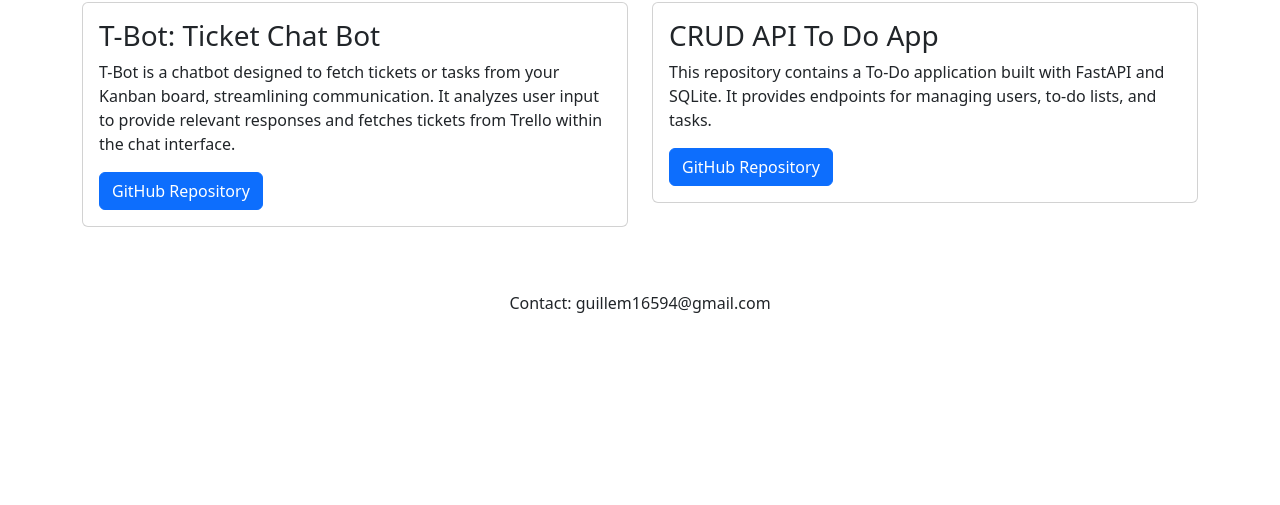
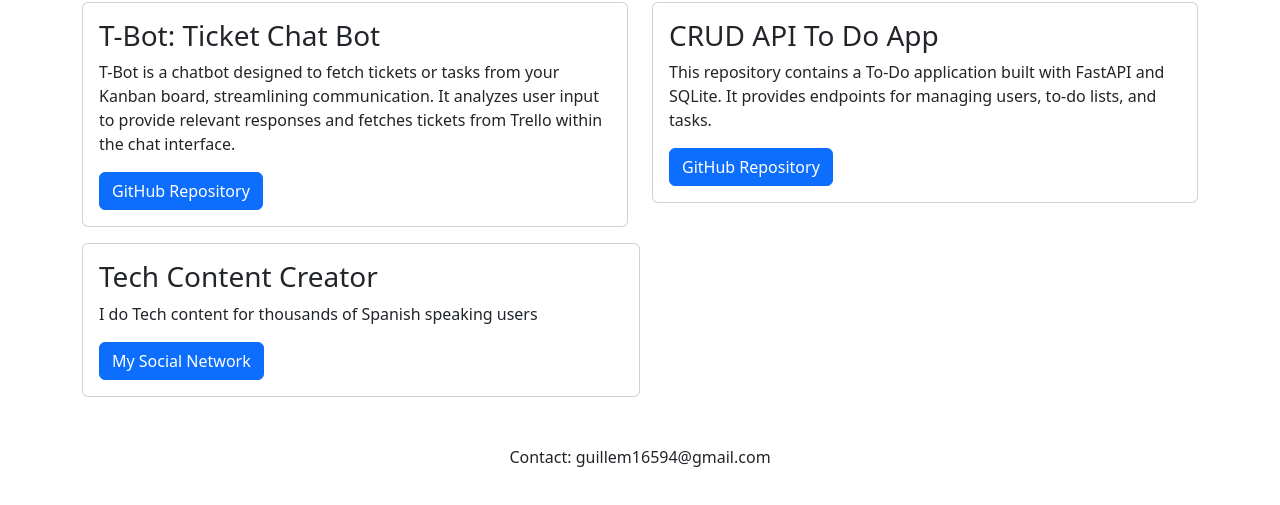
Before and after one commit to GuillemCortesOvide/gcoportfolio, a plain HTML site: page index.html in a window 1280 px wide. Shown: the part 669-1174 px from the top of the page. Before the commit the page ends 1032 px from the top, so only its background shows below. Drawn offline with nearby package versions, Linux system fonts and the light colour scheme; files whose address does not match are found by name.

Commit message:
Add new project

```diff
--- a/index.html
+++ b/index.html
@@ -1,4 +1,4 @@
-
+ <!--Add followers and subs count via API on Tech content portfolio -->
 <!DOCTYPE html>
 <html lang="en">
 <head>
@@ -102,6 +102,17 @@
                 </div>
             </div>
         </div>
+        <div class="col-md-6">
+            <div class="card mb-3">
+                <div class="card-body">
+                    <h3 class="card-title">Tech Content Creator</h3>
+                    <p class="card-text">I do Tech content for thousands of Spanish speaking users</p>
+                    <a href="https://linktr.ee/gco_tech" class="btn btn-primary">My Social Network</a>
+                </div>
+            </div>
+        </div>
+    </div>
+
     </section>
 
     <footer id="contact" class="container text-center my-5">
```
